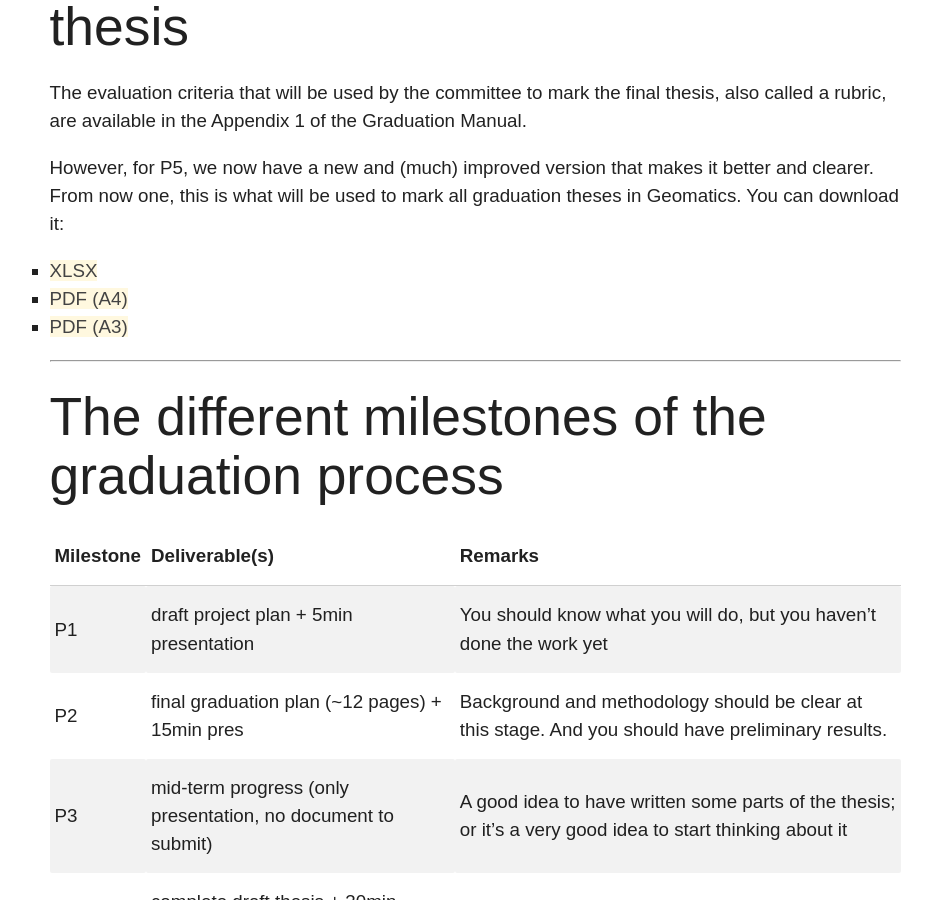
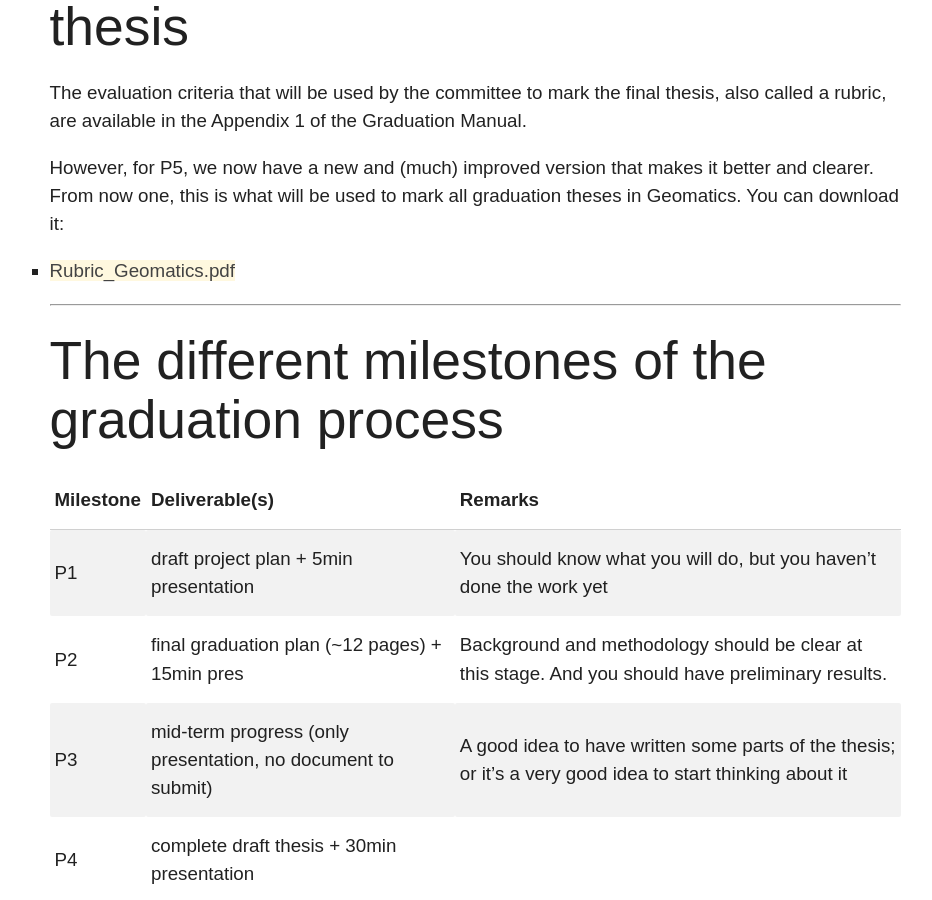
Before and after one commit to tudelft3d/geo2020, a Jekyll site: the page built from rules/index.md, in a window 1280 px wide and 900 px high, scrolled down 631 px. Shown: the whole window, without its empty margins (165-1097 px from the left). Built offline with Jekyll 4.4.1, drawn with Linux system fonts in a browser that asks for light colours; nearby versions of some CDN libraries.

Commit message:
new and updated rubric
the old A3 and XLS removed, the A4 PDF is fine I reckon

```diff
--- a/rules/index.md
+++ b/rules/index.md
@@ -29,9 +29,7 @@ However, for P5, we now have a new and (much) improved version that makes it bet
 From now one, this is what will be used to mark all graduation theses in Geomatics.
 You can download it:
 
-  - [XLSX](Rubric_Geomatics_2017-04-12.xlsx)
-  - [PDF (A4)](Rubric_Geomatics_A4.pdf)
-  - [PDF (A3)](Rubric_Geomatics_A3.pdf)
+  - [Rubric_Geomatics.pdf](Rubric_Geomatics.pdf)
 
 - - -
 
```
Also changed, not shown: 8 other files.
